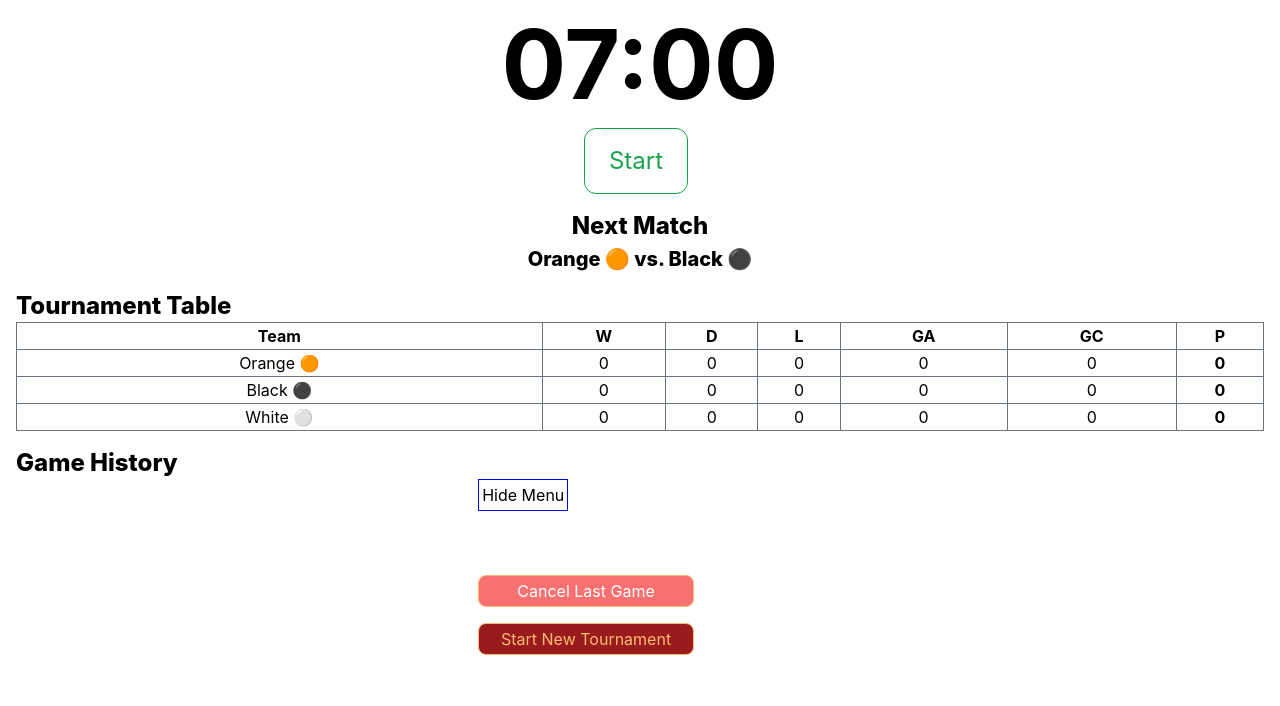
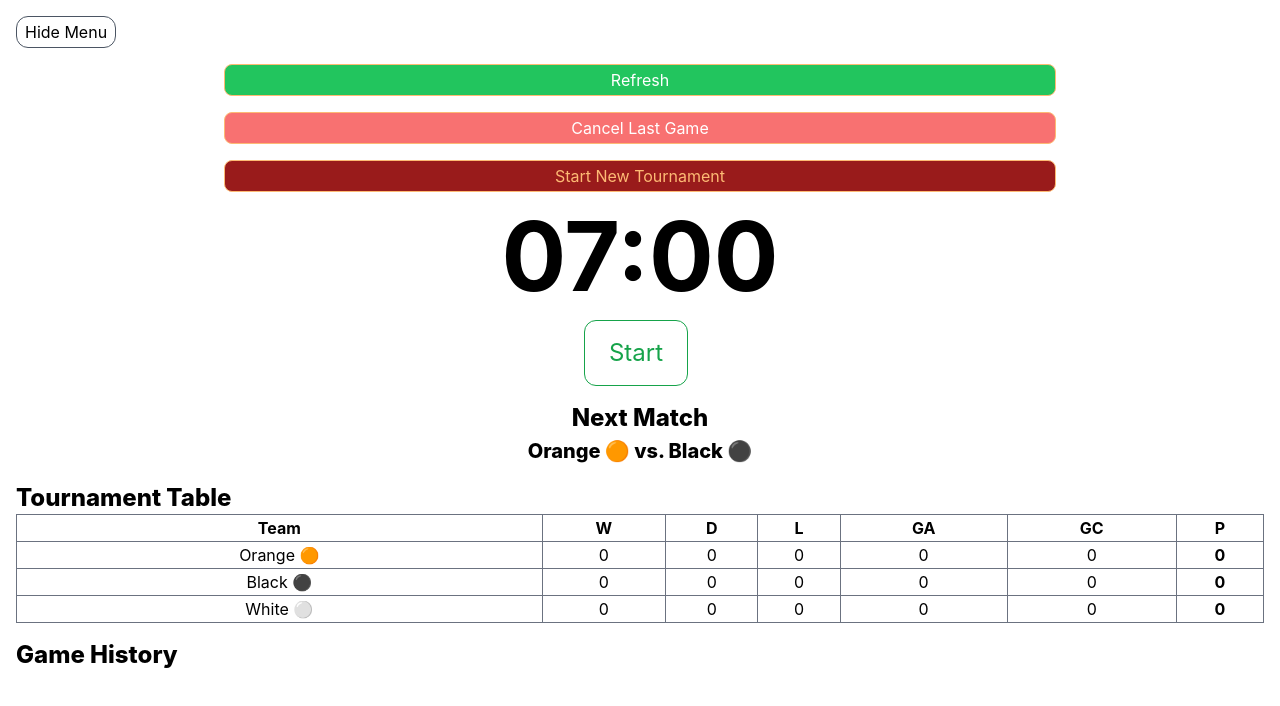
Before and after one commit to danil1807/footubud, a React (Create React App) app: page / in a window 1280 px wide. Both pictures are taken after a click on the button "Menu". Shown: the top 706 px of the page. Built offline with nearby package versions, Linux system fonts and the light colour scheme.

Commit message:
butttons colors

```diff
--- a/src/App.js
+++ b/src/App.js
@@ -369,6 +369,67 @@ const App = () => {
   return (
     <div className="flex flex-col items-center justify-top p-4">
       <div className="w-full">
+        {!menuOpen ? (
+          <div className="absolute top-2 left-2">
+            <button
+              className="text-gray rounded-xl border-gray-600 px-2 active:bg-gray-400"
+              onClick={() => setMenuOpen(true)}
+            >
+              Menu
+            </button>
+          </div>
+        ) : (
+          <div>
+            <button
+              className="text-gray rounded-xl border-gray-600 px-2 active:bg-gray-400"
+              onClick={() => setMenuOpen(false)}
+            >
+              Hide Menu
+            </button>
+            {/* Add other menu buttons here */}
+
+            <div className="flex flex-col items-center bg-white w-full">
+              <button
+                className="w-2/3 start-btn mt-4 border-orange-300 rounded-lg bg-green-500 text-white active:bg-gray-400"
+                onClick={() => window.location.reload()}
+              >
+                Refresh
+              </button>
+              <button
+                className="w-2/3 start-btn mt-4 border-orange-300 rounded-lg bg-red-400 text-white active:bg-gray-400"
+                onClick={() => restoreSnapshot()}
+              >
+                Cancel Last Game
+              </button>
+              <button
+                className="w-2/3 start-btn mt-4 mb-4 border-orange-300 rounded-lg bg-red-800 text-orange-300 active:bg-gray-400"
+                onClick={startNewTournament}
+              >
+                Start New Tournament
+              </button>
+              {/* Conditional rendering for confirmation */}
+              {confirming && (
+                <div className="confirm-container">
+                  <p>Are you sure you want to start a new tournament?</p>
+                  <button
+                    className="confirm-btn w-1/2 rounded-lg active:bg-gray-400"
+                    onClick={startNewTournament}
+                  >
+                    Yes
+                  </button>
+                  <button
+                    className="confirm-btn w-1/2 rounded-lg active:bg-gray-400"
+                    onClick={() => setConfirming(false)}
+                  >
+                    No
+                  </button>
+                </div>
+              )}
+            </div>
+          </div>
+        )}
+      </div>
+      <div className="w-full">
         <Timer
           time={time}
           setTime={setTime}
@@ -390,45 +451,6 @@ const App = () => {
 
       <Table teams={teamsData} />
       <GameHistory history={gameHistory} />
-      {/* Conditional rendering for confirmation */}
-      {confirming ? (
-        <div className="confirm-container">
-          <p>Are you sure you want to start a new tournament?</p>
-          <button
-            className="confirm-btn w-1/2 rounded-lg"
-            onClick={startNewTournament}
-          >
-            Yes
-          </button>
-          <button
-            className="confirm-btn w-1/2 rounded-lg"
-            onClick={() => setConfirming(false)}
-          >
-            No
-          </button>
-        </div>
-      ) : !menuOpen ? (
-        <div>
-          <button onClick={() => setMenuOpen(true)}>Menu</button>
-        </div>
-      ) : (
-        <div>
-          <button onClick={() => setMenuOpen(false)}>Hide Menu</button>
-          <br />
-          <button
-            className="w-2/3 start-btn mt-16 border-orange-300 rounded-lg bg-red-400 text-white bottom-0"
-            onClick={() => restoreSnapshot()}
-          >
-            Cancel Last Game
-          </button>
-          <button
-            className="w-2/3 start-btn mt-4 border-orange-300 rounded-lg bg-red-800 text-orange-300 bottom-0"
-            onClick={startNewTournament}
-          >
-            Start New Tournament
-          </button>
-        </div>
-      )}
     </div>
   );
 };
--- a/src/components/LiveMatch.jsx
+++ b/src/components/LiveMatch.jsx
@@ -54,13 +54,13 @@ const LiveMatch = ({ teams, updateResults }) => {
           <p className="text-3xl font-extrabold text-center">{team1Score}</p>
           <div className="flex justify-around mt-2">
             <button
-              className="font-semibold text-green-600 border-green-600 rounded-full py-4 px-3"
+              className="font-semibold text-green-600 border-green-600 rounded-full py-4 px-3 active:bg-green-400"
               onClick={() => handleGoal(1)}
             >
               Goal
             </button>
             <button
-              className="font-semibold text-red-600 border-red-600 rounded-full"
+              className="font-semibold text-red-600 border-red-600 rounded-full active:bg-red-400"
               onClick={() => handleCancelGoal(1)}
             >
               Cancel
@@ -73,13 +73,13 @@ const LiveMatch = ({ teams, updateResults }) => {
 
           <div className="flex justify-around mt-2">
             <button
-              className="font-semibold text-green-600 border-green-600 rounded-full py-4 px-3"
+              className="font-semibold text-green-600 border-green-600 rounded-full py-4 px-3 active:bg-green-400"
               onClick={() => handleGoal(2)}
             >
               Goal
             </button>
             <button
-              className="font-semibold text-red-600 border-red-600 rounded-full"
+              className="font-semibold text-red-600 border-red-600 rounded-full active:bg-red-400"
               onClick={() => handleCancelGoal(2)}
             >
               Cancel
@@ -98,13 +98,13 @@ const LiveMatch = ({ teams, updateResults }) => {
             <p>Finish game?</p>
             <div className="flex mt-2">
               <button
-                className="grow text-green-600 border-green-600 rounded-xl mr-2 px-2"
+                className="grow text-green-600 border-green-600 rounded-xl mr-2 px-2 active:bg-green-400"
                 onClick={handleConfirmFinish}
               >
                 Finish
               </button>
               <button
-                className="grow text-red-600 border-red-600 rounded-xl px-2"
+                className="grow text-red-600 border-red-600 rounded-xl px-2 active:bg-gray-400"
                 onClick={handleCancelFinish}
               >
                 Cancel
--- a/src/components/Timer.jsx
+++ b/src/components/Timer.jsx
@@ -42,7 +42,7 @@ const Timer = ({ time, setTime, isActive, setIsActive, onTimerEnd }) => {
         {formatTime(minutes)}:{formatTime(seconds)}
       </div>
       <button
-        className="grow text-2xl text-green-600 border-green-600 rounded-xl my-4 mr-2 px-6 py-4"
+        className="grow text-2xl text-green-600 border-green-600 rounded-xl my-4 mr-2 px-6 py-4 active:bg-green-400"
         onClick={toggleTimer}
       >
         {isActive ? "Pause" : "Start"}
--- a/src/styles.css
+++ b/src/styles.css
@@ -5,6 +5,7 @@
 button {
     border: 1px solid blue;
     padding: 3px; /* Border color and width */
+
   }
 
   code {
```
